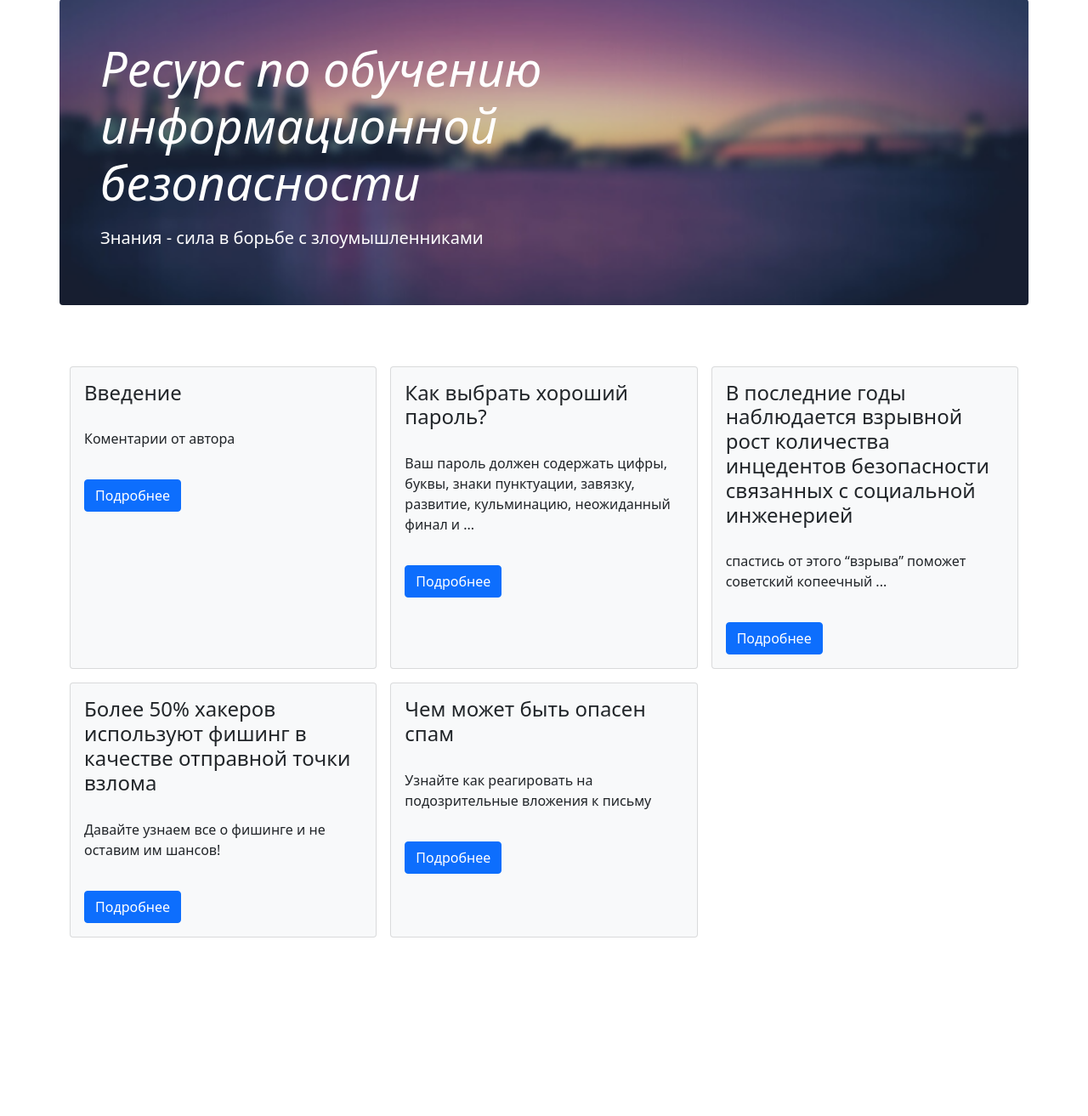
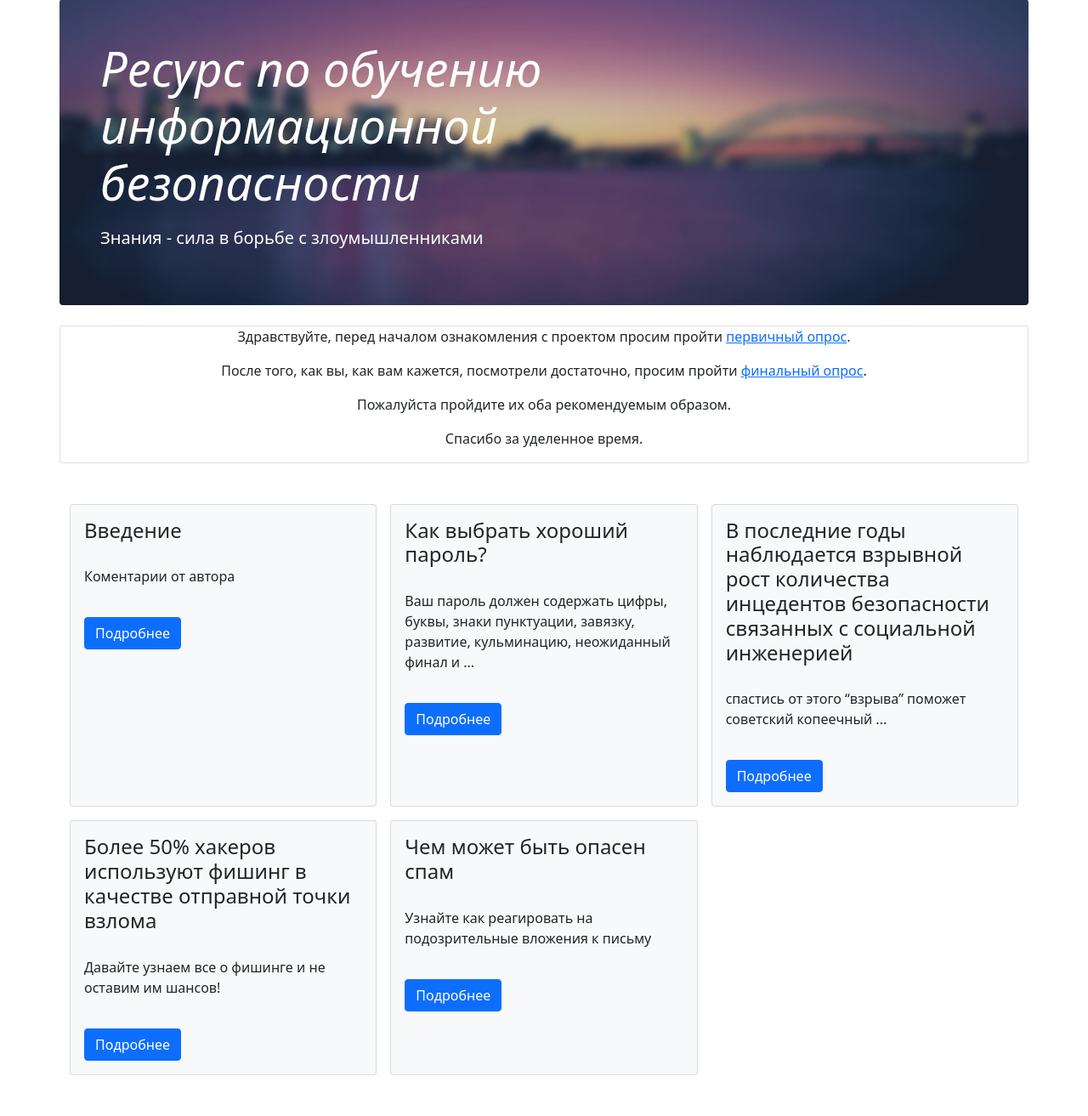
Before and after one commit to DeReP/Start-in-DevSecOps, a Django app: page / in a window 1280 px wide. Shown: the part 56-1369 px from the top of the page at 85% size. Before the commit the page ends 1159 px from the top, so only its background shows below. Run offline with Django 3.2, Linux system fonts and the light colour scheme; data comes from the database, SQL or seed files in the repository; both versions use the stored data as it was after the commit; some libraries are stand-ins or nearby versions.

Commit message:
update main page, add choice page

```diff
--- a/mainapp/templates/mainapp/base.html
+++ b/mainapp/templates/mainapp/base.html
@@ -29,7 +29,7 @@
         <header>
             <nav class="navbar navbar-expand-md navbar-dark bg-dark fixed-top">
                 <div class="container">
-                    <a class="navbar-brand" href="#">learnsec</a>
+                    <a class="navbar-brand" href="/">learnsec</a>
                     <button class="navbar-toggler" type="button" data-bs-toggle="collapse" data-bs-target="#navbarCollapse" aria-controls="navbarCollapse" aria-expanded="false" aria-label="Toggle navigation">
                         <span class="navbar-toggler-icon"></span>
                     </button>
--- a/mainapp/templates/mainapp/index.html
+++ b/mainapp/templates/mainapp/index.html
@@ -10,6 +10,15 @@
                 </div>
             </div>
         </section>
+        <section>
+            <div class="container card">
+                <p class="text-center">Здравствуйте, перед началом ознакомления с проектом просим пройти <a href="https://docs.google.com/forms/d/e/1FAIpQLScmUBKEwmm0K3a3Ju--K6xoZei94f4dtQkcb7qf9GUkQ5L6fw/viewform" target="_blank">первичный опрос</a>.</p>
+                <p class="text-center">После того, как вы, как вам кажется, посмотрели достаточно, просим пройти <a href="https://docs.google.com/forms/d/e/1FAIpQLSefJwmsyhgy4Bz_6BWSFMvARjVKOvJRtozpGr4BbCTfI-d5tg/viewform" target="_blank">финальный опрос</a>.</p>
+                <p class="text-center">Пожалуйста пройдите их оба рекомендуемым образом.</p>
+                <p class="text-center">Спасибо за уделенное время.</p>
+            </div>
+        </section>
+        <section>
         <div class="album py-5">
             <div class="container">
                 <div class="row row-cols-1 row-cols-sm-2 row-cols-md-3 g-3">
@@ -28,5 +37,6 @@
                 </div>
             </div>
         </div>
+        </section>
     </main>
     {%endblock%}
--- a/questionapp/templates/questionapp/question.html
+++ b/questionapp/templates/questionapp/question.html
@@ -122,7 +122,6 @@
 
         function showResult(score, count) {
             let percent = score / count * 100
-            console.log(percent)
             let template = `<div class='text-center'>Количество правильных ответов ${score} из ${count} !</div>`
             if (percent === 100) {
                 template += `<div class='text-center'>Отлично, вы полностью усвоили материал!</div>`
```
Also changed, not shown: mainapp/templates/mainapp/education.html (+6 -4 lines), db.sqlite3.
